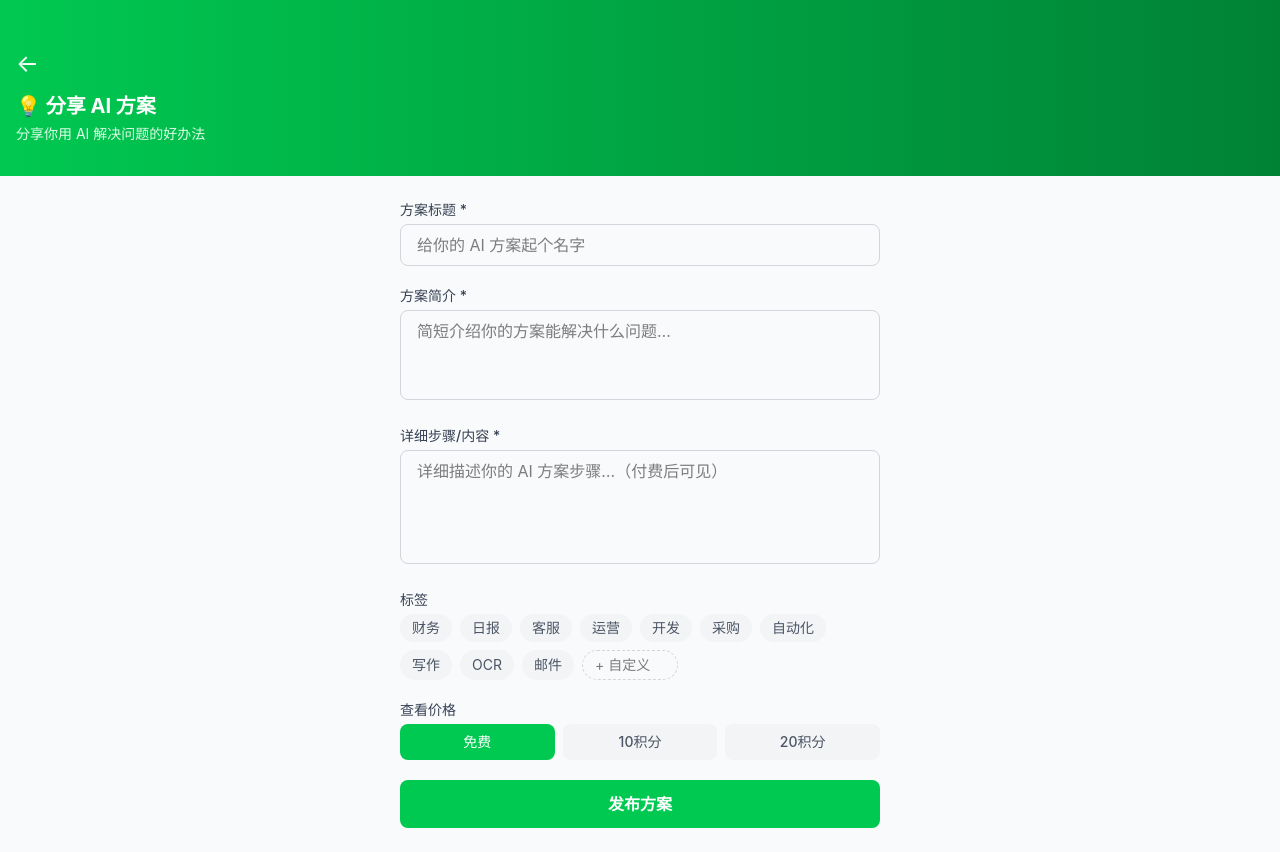
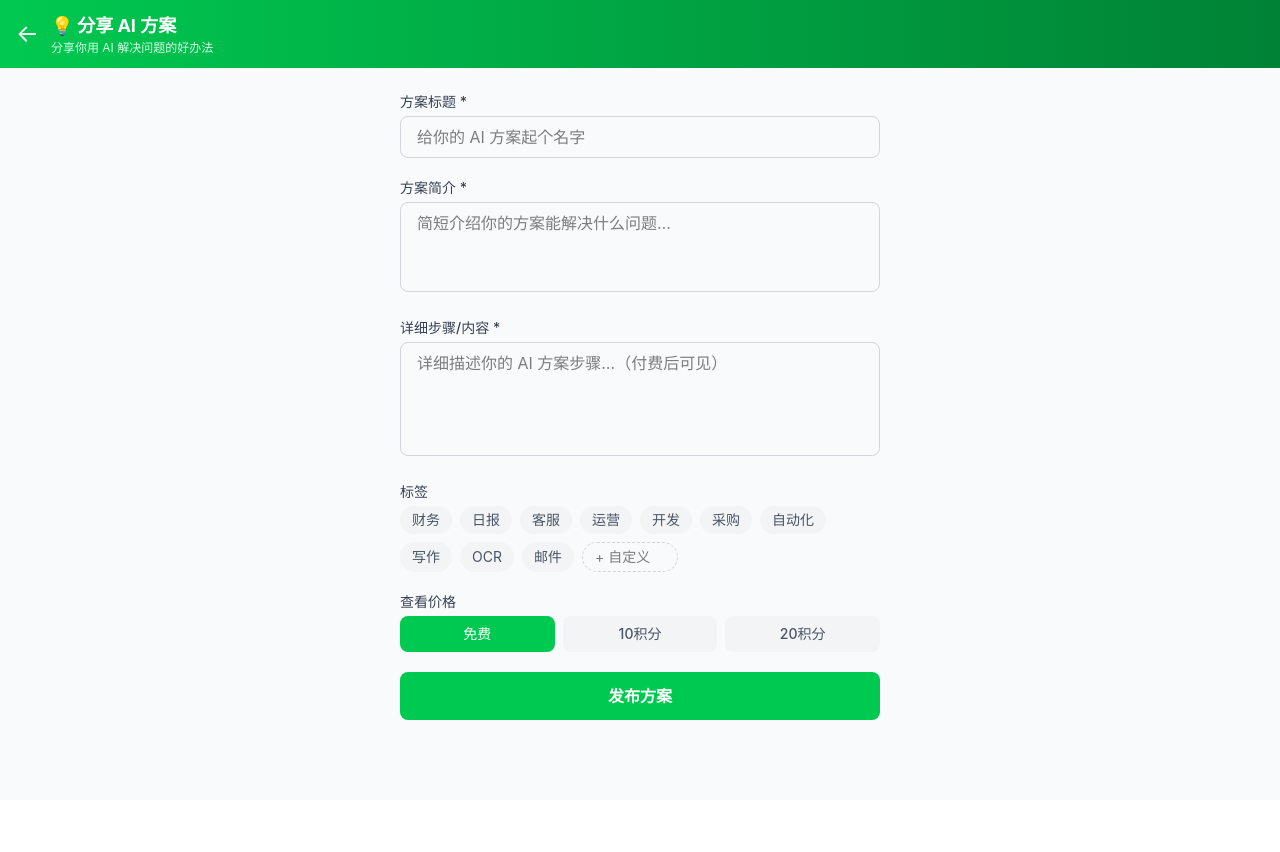
Before and after one commit to glowzz/market-AY, a React (Vite) app: page /market-AY/share in a window 1280 px wide. After the commit the page ends 800 px from the top, so only its background shows below. Built offline with nearby package versions, Linux system fonts and the light colour scheme; no server answers.

Commit message:
fix: reduce header bar size on publish pages to match other pages

```diff
--- a/src/pages/PublishPainPointPage.tsx
+++ b/src/pages/PublishPainPointPage.tsx
@@ -43,16 +43,20 @@ export default function PublishPainPointPage() {
   return (
     <div className="min-h-screen bg-gray-50">
       {/* Header */}
-      <div className="bg-gradient-to-r from-red-500 to-red-700 text-white px-4 pt-12 pb-8">
+      <div className="bg-gradient-to-r from-red-500 to-red-700 text-white px-4 py-3">
+        <div className="flex items-center gap-3">
           <button
             type="button"
             onClick={() => navigate(-1)}
-          className="text-2xl mb-3 hover:opacity-80"
+            className="text-2xl hover:opacity-80"
           >
             ←
           </button>
-        <h1 className="text-xl font-bold">📢 发布痛点悬赏</h1>
-        <p className="text-red-100 text-sm mt-1">说出你的痛苦，让 AI 来解放你</p>
+          <div>
+            <h1 className="text-lg font-bold">📢 发布痛点悬赏</h1>
+            <p className="text-red-100 text-xs">说出你的痛苦，让 AI 来解放你</p>
+          </div>
+        </div>
       </div>
 
       {/* Form */}
--- a/src/pages/ShareSolutionPage.tsx
+++ b/src/pages/ShareSolutionPage.tsx
@@ -50,16 +50,20 @@ export default function ShareSolutionPage() {
   return (
     <div className="min-h-screen bg-gray-50">
       {/* Header */}
-      <div className="bg-gradient-to-r from-green-500 to-green-700 text-white px-4 pt-12 pb-8">
+      <div className="bg-gradient-to-r from-green-500 to-green-700 text-white px-4 py-3">
+        <div className="flex items-center gap-3">
           <button
             type="button"
             onClick={() => navigate(-1)}
-          className="text-2xl mb-3 hover:opacity-80"
+            className="text-2xl hover:opacity-80"
           >
             ←
           </button>
-        <h1 className="text-xl font-bold">💡 分享 AI 方案</h1>
-        <p className="text-green-100 text-sm mt-1">分享你用 AI 解决问题的好办法</p>
+          <div>
+            <h1 className="text-lg font-bold">💡 分享 AI 方案</h1>
+            <p className="text-green-100 text-xs">分享你用 AI 解决问题的好办法</p>
+          </div>
+        </div>
       </div>
 
       {/* Form */}
```
Lines whose indentation alone changed are shown as unchanged.
